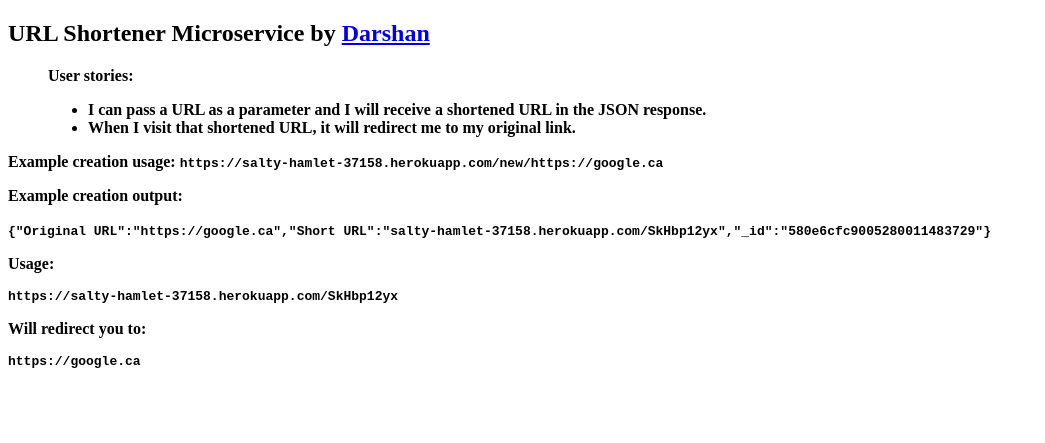
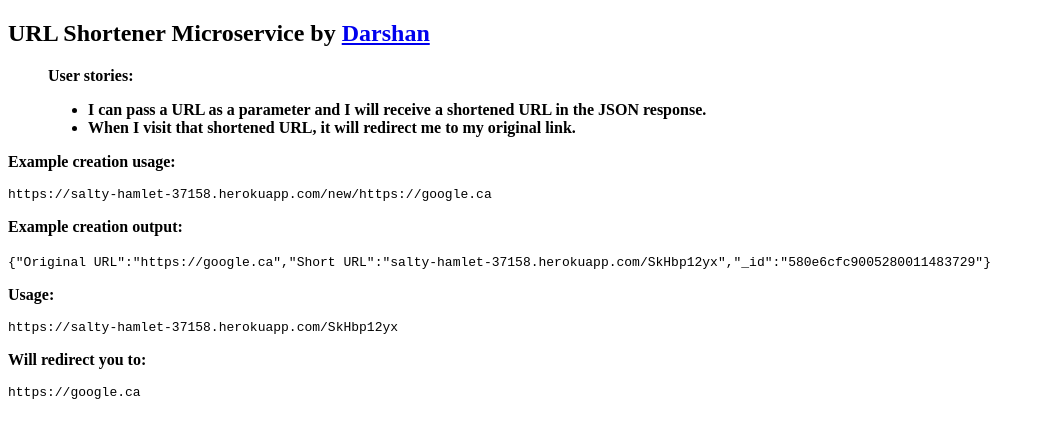
Before and after one commit to Dave1089/url-shortner, a website: page public/index.html in a window 1280 px wide. Shown: the whole page, without its empty margins (0-1045 px from the left). Drawn offline with Linux system fonts and the light colour scheme.

Commit message:
some more change

```diff
--- a/public/index.html
+++ b/public/index.html
@@ -11,10 +11,12 @@
             </ul>
             </strong>
         </blockquote>
-    <strong>Example creation usage:</storng>
-    <code>https://salty-hamlet-37158.herokuapp.com/new/https://google.ca</code>
     <p>
-     <strong>Example creation output:</storng>
+    <strong>Example creation usage:</strong>
+    <pre><code>https://salty-hamlet-37158.herokuapp.com/new/https://google.ca</code></pre>
+    </p>
+    <p>
+     <strong>Example creation output:</strong>
      <pre></pre><code>{"Original URL":"https://google.ca","Short URL":"salty-hamlet-37158.herokuapp.com/SkHbp12yx","_id":"580e6cfc9005280011483729"}</code></pre>
     </p>
     <p>
```
